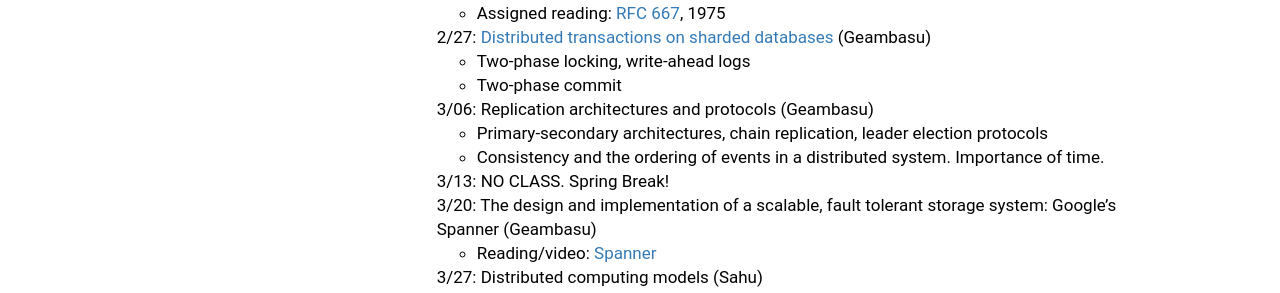
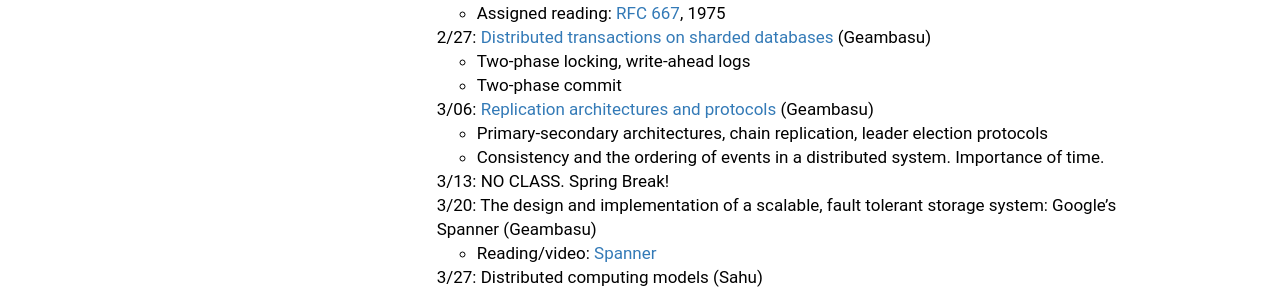
Before and after one commit to KnightMollo/w4121.github.io, a Jekyll site: the page built from index.md, in a window 1280 px wide. Shown: the part 1517-1810 px from the top of the page. Built offline with Jekyll 4.4.1, drawn with Linux system fonts in a browser that asks for light colours; part of the change alters nothing that is shown.

```diff
--- a/index.md
+++ b/index.md
@@ -52,7 +52,7 @@ The course is co-taught by Roxana Geambasu (Associate Prof. in CS), Sambit Sahu
 * 2/27: [Distributed transactions on sharded databases](./lectures/transactions-primer.pdf) (Geambasu)
   * Two-phase locking, write-ahead logs
   * Two-phase commit
-* 3/06: Replication architectures and protocols (Geambasu)
+* 3/06: [Replication architectures and protocols](./lectures/consensus-primer.pdf) (Geambasu)
   * Primary-secondary architectures, chain replication, leader election protocols
   * Consistency and the ordering of events in a distributed system. Importance of time.
 * 3/13: NO CLASS.  Spring Break!
```
